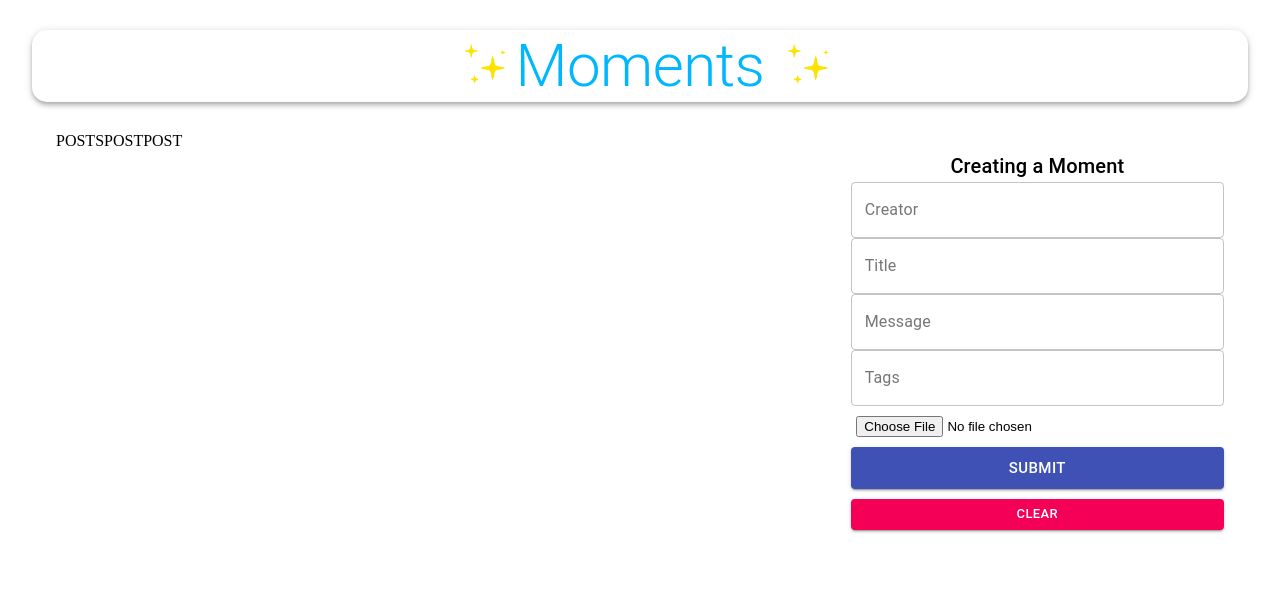
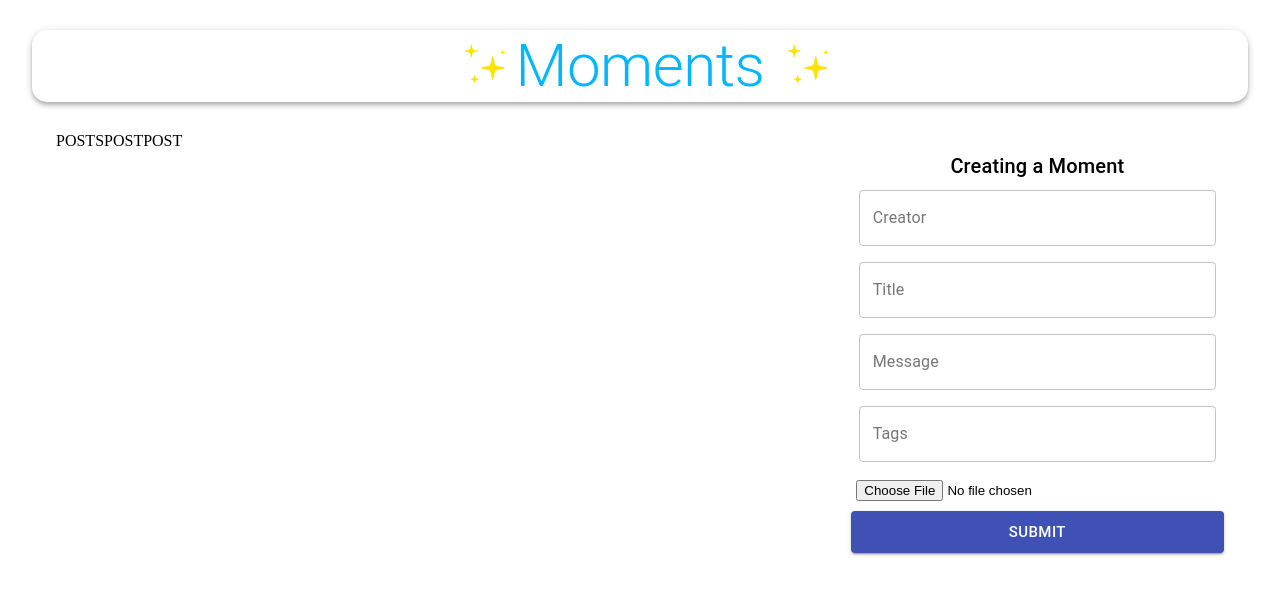
Before and after one commit to Winnie0313/Moments-MERN, a React (Create React App) app in the folder client/: page / in a window 1280 px wide. Shown: the top 594 px of the page. Built offline with nearby package versions, Linux system fonts and the light colour scheme; no server answers.

Commit message:
fix styles for form

```diff
--- a/client/src/components/Form/Form.js
+++ b/client/src/components/Form/Form.js
@@ -16,7 +16,7 @@ const Form = () => {
 
   return (
     <paper className={classes.paper}>
-      <form autoComplete="off" noValidate className={classes.form} onSubmit={handleSubmit}>
+      <form autoComplete="off" noValidate className={`${classes.root} ${classes.form}`} onSubmit={handleSubmit}>
         <Typography variant="h6">Creating a Moment</Typography>
         <TextField name="creator" variant="outlined" label="Creator" fullWidth value={postData.creator} onChange={(e) => setPostData({ ...postData, creator: e.target.value })} />
         <TextField name="title" variant="outlined" label="Title" fullWidth value={postData.title} onChange={(e) => setPostData({ ...postData, title: e.target.value })} />
@@ -26,7 +26,6 @@ const Form = () => {
           <FileBase  type="file" multiple={false} onDone={({base64}) => setPostData({ ...postData, selectedField: base64 })} />
         </div>
         <Button className={classes.buttonSubmit} variant="contained" color="primary" size="large" type="submit" fullWidth>Submit</Button>
-        <Button variant="contained" color="secondary" size="small" onClick={clear} fullWidth>Clear</Button>
       </form>
 
     </paper>
```
